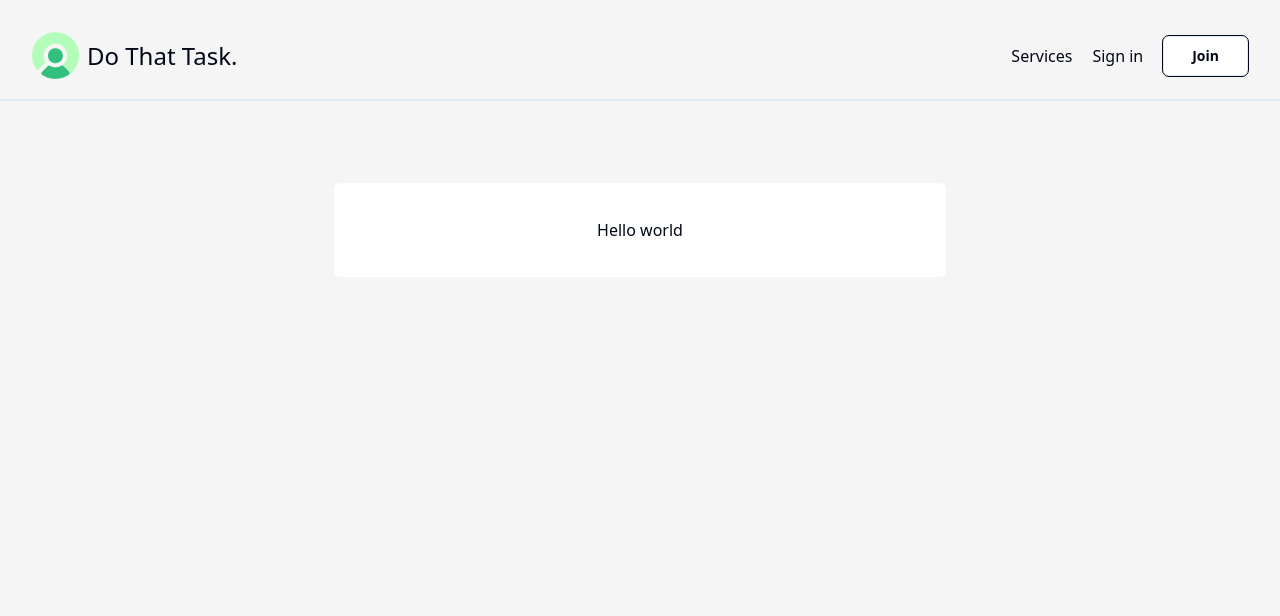
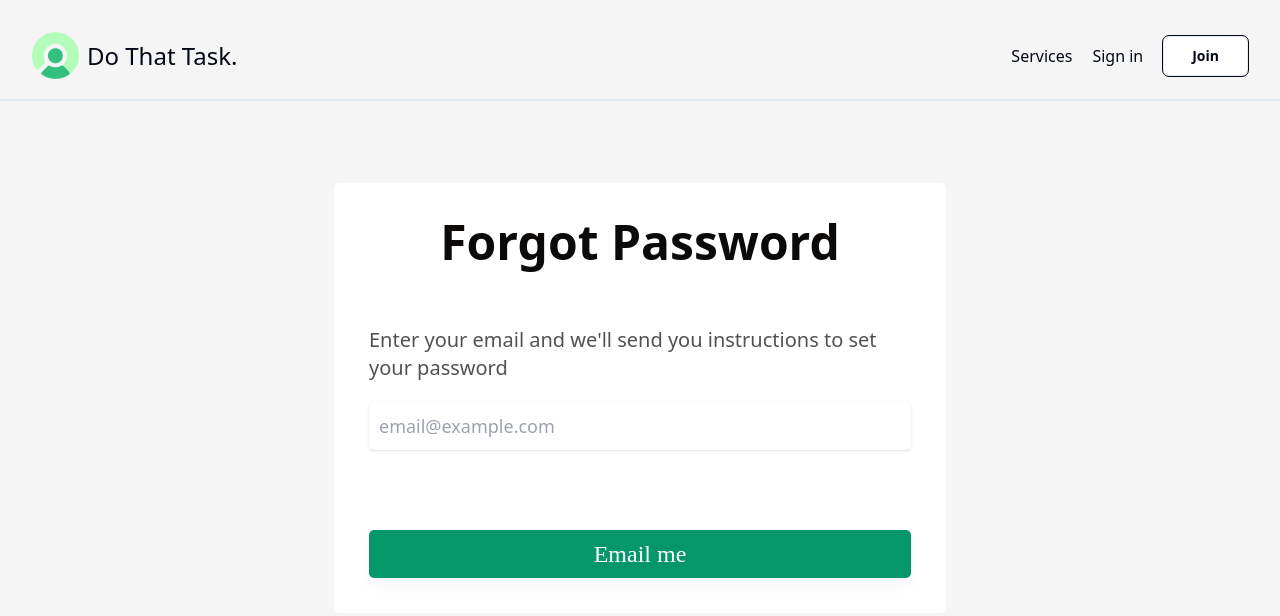
Before and after one commit to OthmanSALAHI/frontend-dothatask, a React (Vite) app: page /forgotpassword in a window 1280 px wide. Shown: the top 616 px of the page. Built offline with nearby package versions, Linux system fonts and the light colour scheme.

Commit message:
Refactor App.jsx and ForgotPassword.jsx, add Forgot Password link in Signin.jsx, and update Routes.jsx

```diff
--- a/src/App.jsx
+++ b/src/App.jsx
@@ -4,12 +4,11 @@ import Routers from "./components/routes/Routes";
 import ForgotPassword from "./components/Auth/ForgotPassword";
 
 export const App = () => {
-  const [ Auth, setAuth ] = useState(false);
+  const [Auth, setAuth] = useState(false);
   return (
     <div>
       <Navbar />
       <Routers />
-      <ForgotPassword />
     </div>
   );
 };
--- a/src/components/Auth/ForgotPassword.jsx
+++ b/src/components/Auth/ForgotPassword.jsx
@@ -1,8 +1,6 @@
 import React from 'react'
 import { Link } from 'react-router-dom';
-import google_logo from '../../assets/google_logo.png';
 import { useForm } from 'react-hook-form';
-import Errors from '../areas/Errors';
 
 function ForgotPassword() {
     const {
@@ -17,7 +15,18 @@ function ForgotPassword() {
     return (
         <div className='w-full flex  relative bg-neutral-100'>
             <div className='custom-dynamic-style'>
-                <h1>Hello world</h1>
+                <div className="text-stone-950 md:text-5xl text-xl font-bold md:mb-[40px]">Forgot Password</div>
+                <p className='text-neutral-600 text-xl font-medium lg:w-[542px] md:w-[480px] w-[225px]'>Enter your email and we'll send you instructions to set your password</p>
+                <form onSubmit={handleSubmit(onsumbit)} className="flex-col justify-center items-center md:gap-10 gap-5 flex" action="" >
+                    <input type="email"
+                        placeholder='email@example.com'
+                        {...register('email', { required: true })}
+                        className='custom-input-style'
+                    />
+                    <div className='custom-button-style'>
+                        <button type='submit' className="text-white md:text-2xl text-xl font-medium font-['Ubuntu']">Email me</button>
+                    </div>
+                </form>
             </div>
 
         </div>
--- a/src/components/Auth/Signin.jsx
+++ b/src/components/Auth/Signin.jsx
@@ -42,7 +42,7 @@ function Signin() {
                                 <input type='checkbox' className="md:w-6 md:h-6 w-3 h-3 relative" />
                                 <p className="text-left text-neutral-600 md:text-lg text-sm font-normal">Remember me</p>
                             </div>
-                            <div className="text-right text-neutral-600 md:text-lg text-sm font-normal">Forgot password?</div>
+                            <Link to={'/forgotpassword'} className="text-right text-neutral-600 md:text-lg text-sm font-normal">Forgot password?</Link>
                         </div>
                         <div
                             className="custom-button-style">
@@ -50,7 +50,7 @@ function Signin() {
                         </div>
                     </form>
                     <div className="justify-start items-start md:gap-1 gap-0 inline-flex">
-                        <div className="text-center text-neutral-600 md:text-lg text-sm font-normal md:w-auto w-[200px]">
+                        <div className="text-neutral-600 text-xl font-medium">
                             Doesn't have an account yet?
                             <Link to='/signup' className="text-center text-emerald-600 md:text-lg text-sm font-normal md:ml-[5px]">Sign up</Link>
                         </div>
--- a/src/components/routes/Routes.jsx
+++ b/src/components/routes/Routes.jsx
@@ -2,12 +2,14 @@ import React from 'react';
 import { Routes, Route } from 'react-router-dom';
 import Signin from '../Auth/Signin';
 import Signup from '../Auth/Signup';
+import ForgotPassword from '../Auth/ForgotPassword';
 
 const Routers = () => {
   return (
     <Routes>
         <Route path="/login" element={<Signin/>} />
         <Route path="/signup" element={<Signup/>} />
+        <Route path="/forgotpassword" element={<ForgotPassword/>} />
     </Routes>
   );
 };
```
